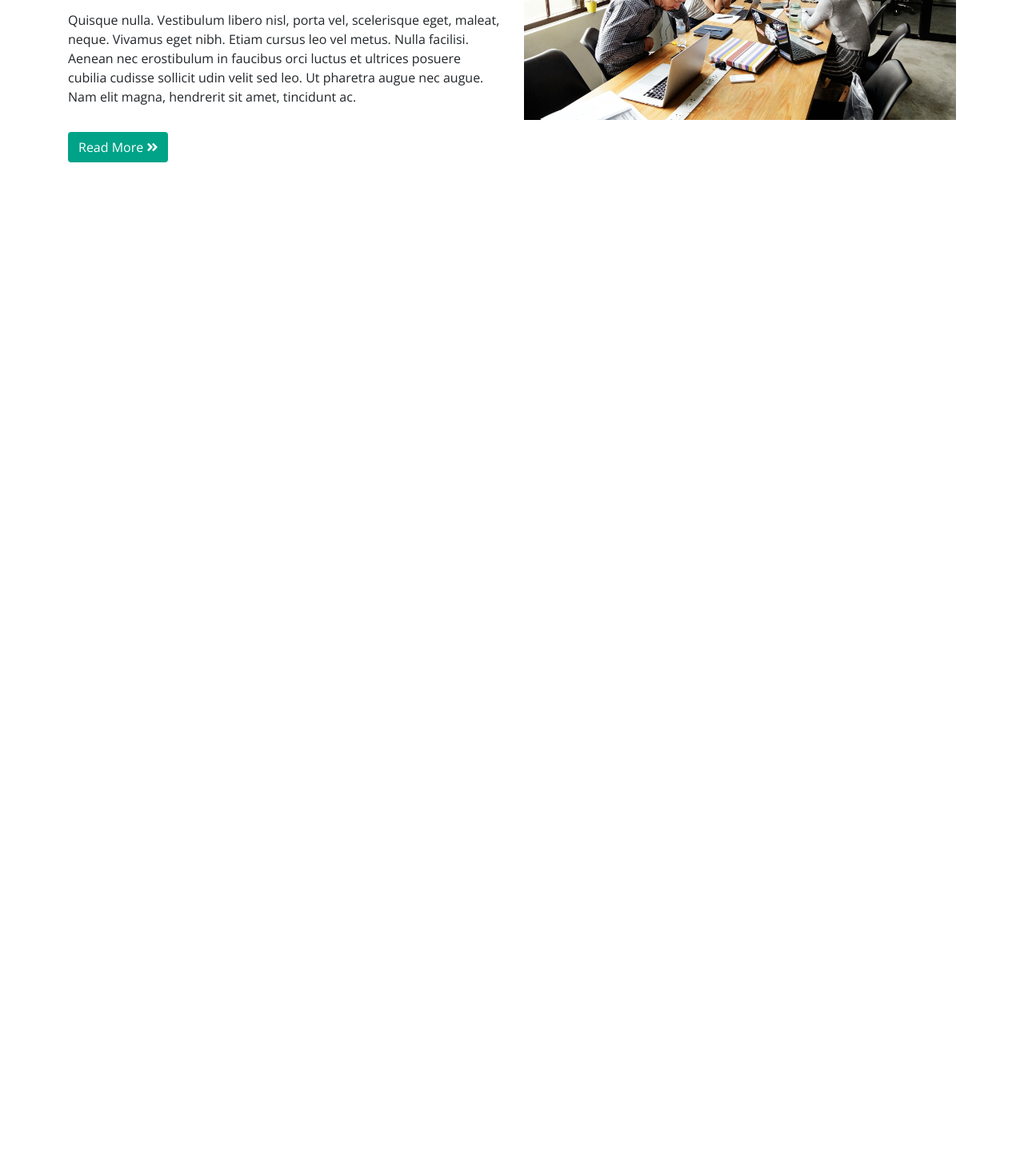
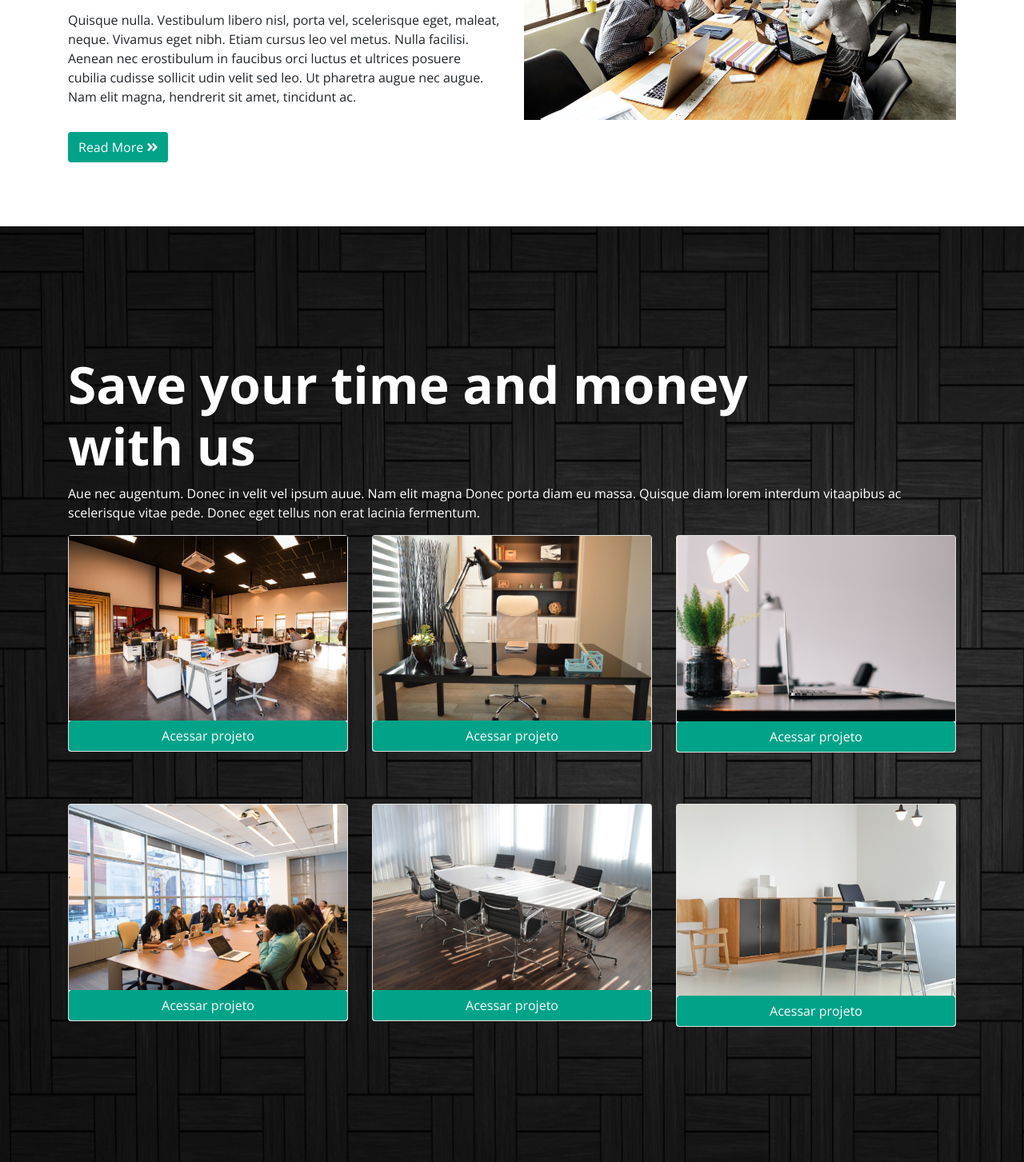
Before and after one commit to JeffersonXz/Nine-Office, a website: page index.html in a window 1280 px wide. Shown: the part 1099-2552 px from the top of the page at 80% size. Before the commit the page ends 1382 px from the top, so only its background shows below. Drawn offline with nearby package versions, Linux system fonts and the light colour scheme.

Commit message:
secao projetos finalizada

```diff
--- a/index.html
+++ b/index.html
@@ -55,6 +55,73 @@
   </div>
 </section>
 
+<!-- Projetos -->
+<section class="projetos" id="projetos">
+  <div class="container">
+    <div class="row">
+      <div class="col-md-12">
+        <h2>Save your time and money <br> with us</h2>
+        <p>Aue nec augentum. Donec in velit vel ipsum auue. Nam elit magna Donec porta diam eu massa.
+          Quisque diam lorem interdum vitaapibus ac scelerisque vitae pede. Donec eget tellus non erat lacinia fermentum.</p>
+      </div>
+    </div>
+
+    <div class="row mb-5">
+      <div class="col-md-4 mb-3">
+        <div class="card">
+          <div class="card-img-top img-fluid">
+            <img src="imagens/projetos1.jpeg" alt="">
+            <button class="btn btn-block btn-custom">Acessar projeto</button>
+          </div>
+        </div>
+      </div>
+      <div class="col-md-4 mb-3">
+        <div class="card">
+          <div class="card-img-top img-fluid">
+            <img src="imagens/projetos2.jpeg" alt="">
+            <button class="btn btn-block btn-custom">Acessar projeto</button>
+          </div>
+        </div>
+      </div>
+      <div class="col-md-4 mb-3">
+        <div class="card">
+          <div class="card-img-top img-fluid">
+            <img src="imagens/projetos3.jpeg" alt="">
+            <button class="btn btn-block btn-custom">Acessar projeto</button>
+          </div>
+        </div>
+      </div>
+    </div>
+
+    <div class="row">
+      <div class="col-md-4 mb-3">
+        <div class="card">
+          <div class="card-img-top img-fluid">
+            <img src="imagens/projetos4.jpeg" alt="">
+            <button class="btn btn-block btn-custom">Acessar projeto</button>
+          </div>
+        </div>
+      </div>
+      <div class="col-md-4 mb-3">
+        <div class="card">
+          <div class="card-img-top img-fluid">
+            <img src="imagens/projetos5.jpeg" alt="">
+            <button class="btn btn-block btn-custom">Acessar projeto</button>
+          </div>
+        </div>
+      </div>
+      <div class="col-md-4">
+        <div class="card">
+          <div class="card-img-top img-fluid">
+            <img src="imagens/projetos6.jpeg" alt="">
+            <button class="btn btn-block btn-custom">Acessar projeto</button>
+          </div>
+        </div>
+      </div>
+    </div>
+  </div>
+</section>
+
 
 
 
--- /dev/null
+++ b/scss/_projetos.scss
@@ -0,0 +1,11 @@
+.projetos {
+  padding: 10rem 0;
+  background: url(../imagens/background-projetos.jpg);
+  background-size: cover;
+  color: $clr-light;
+
+  h2 {
+    font-size: 4rem;
+    font-weight: 700;
+  }
+}
--- a/scss/main.scss
+++ b/scss/main.scss
@@ -1,12 +1,17 @@
 @import 'custom';
 @import 'navbar';
+@import 'projetos';
 @import 'intro';
 @import 'variables';
 @import 'welcome';
 
 * {
-  margin: 0;
-  padding: 0;
+  margin: 0px;
+  padding: 0px;
+  box-sizing: border-box;
+}
+
+html {
   box-sizing: border-box;
 }
 
```
Also changed, not shown: css/main.css, imagens/background-projetos.jpg (added), imagens/projetos1.jpeg (added), imagens/projetos2.jpeg (added), imagens/projetos3.jpeg (added), imagens/projetos4.jpeg (added), imagens/projetos5.jpeg (added), imagens/projetos6.jpeg (added), 1 other file.
